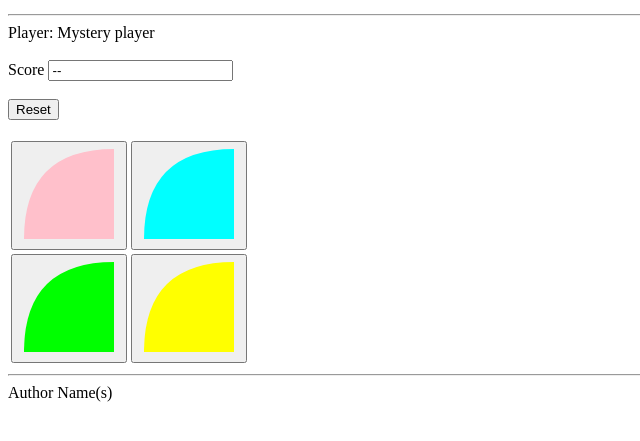
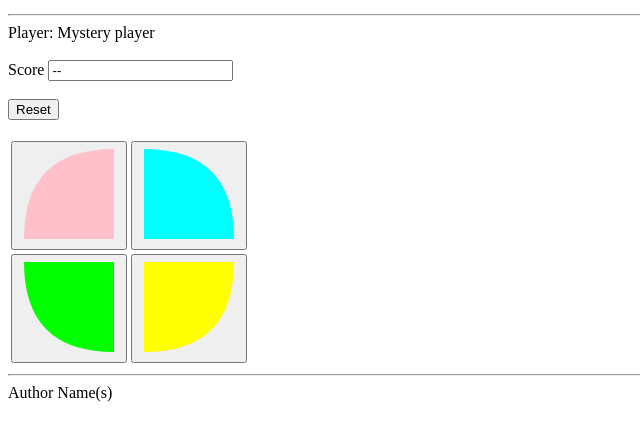
Before and after one commit to hhellwig/simon, a plain HTML site: page play.html in a window 1280 px wide. Shown: the part 161-602 px from the top of the page, without its empty margins (0-640 px from the left). Drawn offline with Linux system fonts and the light colour scheme.

Commit message:
Fix(html) align simon buttons

```diff
--- a/play.html
+++ b/play.html
@@ -66,7 +66,7 @@
                                 height="100"
                                 width="100"
                             >
-                                <path d="M 95,5 95,95 5,95 Q 5,5 95,5" fill="cyan" />
+                                <path d="M 5,5 5,95 95,95 Q 95,5 5,5" fill="cyan" />
                             </svg>
                         </button>
                     </td>
@@ -80,7 +80,7 @@
                                 height="100"
                                 width="100"
                             >
-                                <path d="M 95,5 95,95 5,95 Q 5,5 95,5" fill="lime" />
+                                <path d="M 5,5 95,5 95,95 Q 5,95 5,5" fill="lime" />
                             </svg>
                         </button>
                     </td>
@@ -92,7 +92,7 @@
                                 height="100"
                                 width="100"
                             >
-                                <path d="M 95,5 95,95 5,95 Q 5,5 95,5" fill="yellow" />
+                                <path d="M 95,5 5,5 5,95 Q 95,95 95,5" fill="yellow" />
                             </svg>
                         </button>
                     </td>
```
